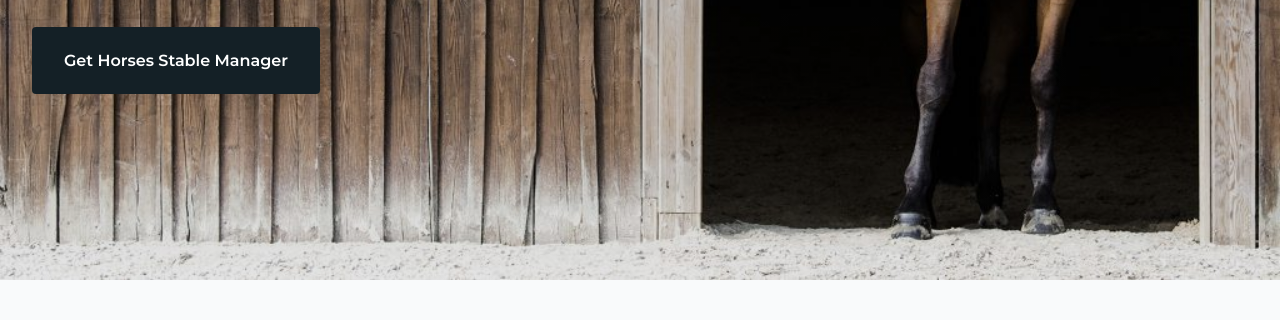
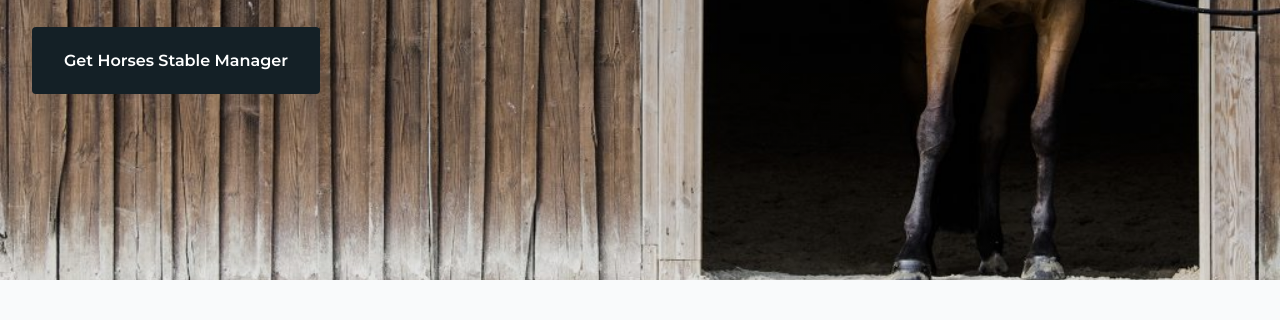
Before and after one commit to pyveslg/horses_stable, a plain HTML site: page index.html in a window 1280 px wide. Shown: the part 480-800 px from the top of the page. Drawn offline with Linux system fonts and the light colour scheme.

Commit message:
change bg-position of banner bg-image

```diff
--- a/css/components/banner.css
+++ b/css/components/banner.css
@@ -5,7 +5,7 @@
   grid-template-columns: repeat(2, 1fr);
   align-items: center;
   background-size: cover;
-  background-position: bottom;
+  background-position: center;
 }
 
 .banner-content {
```
